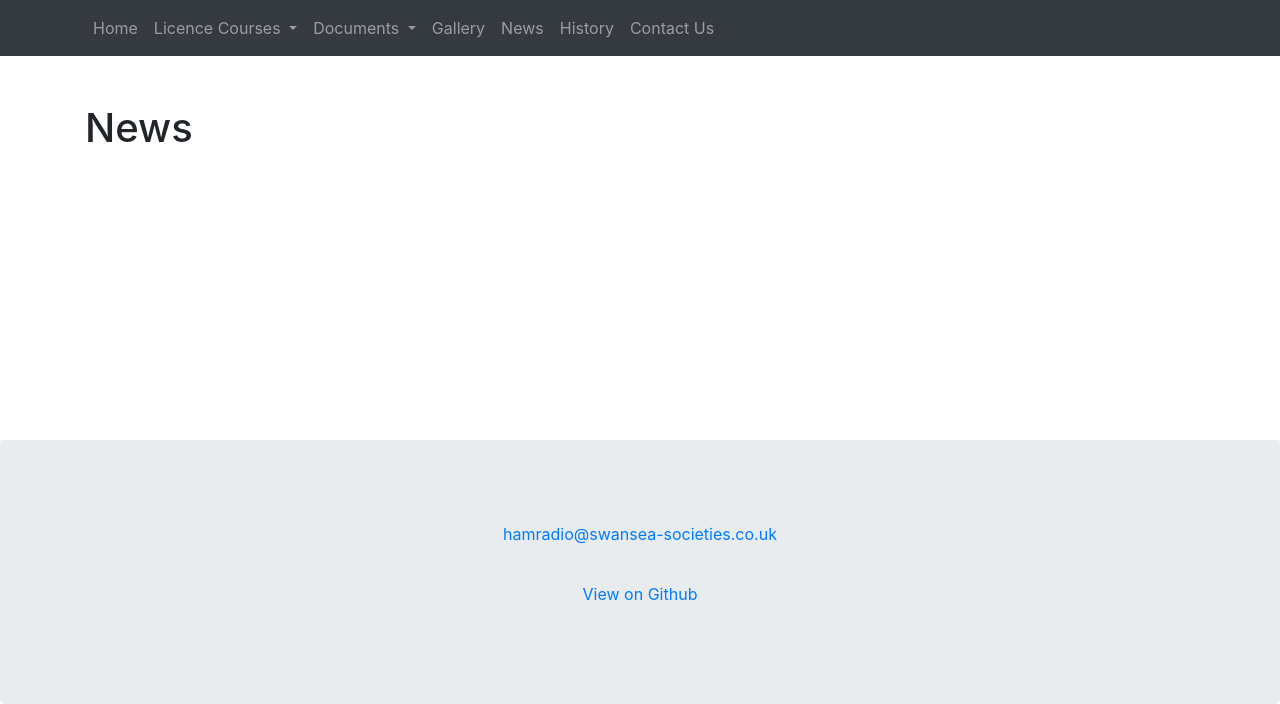
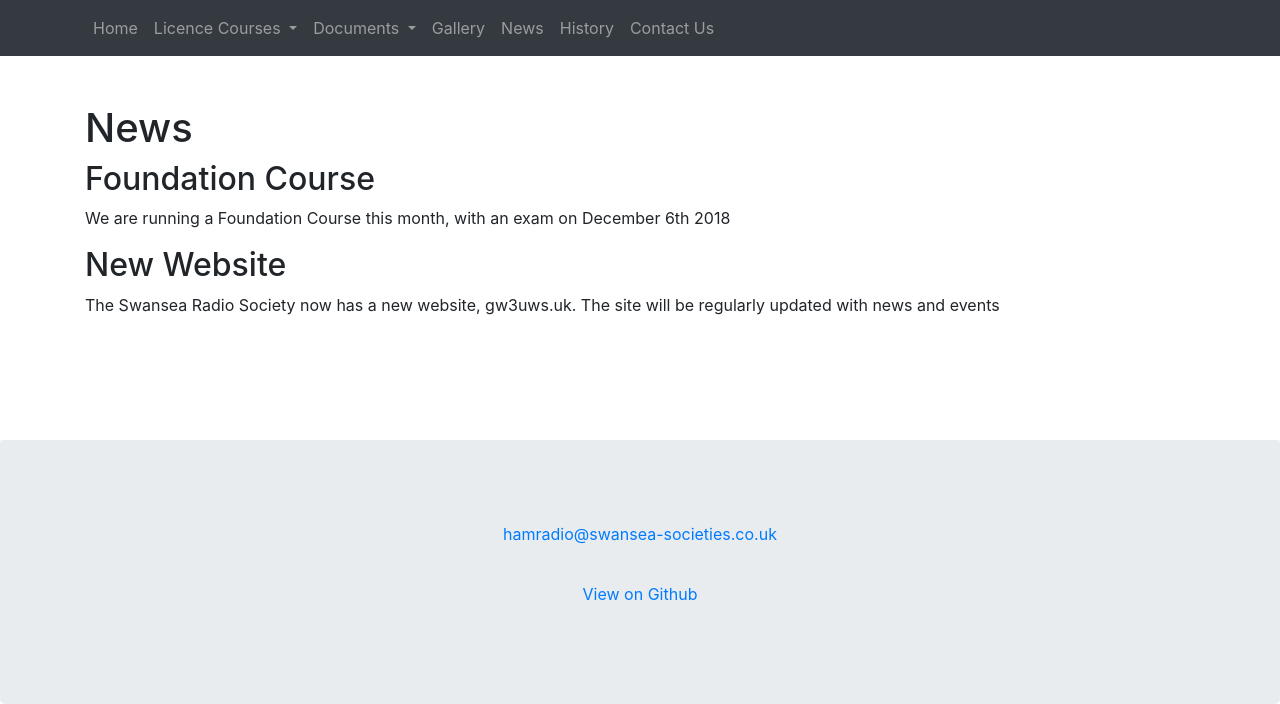
Before and after one commit to gw3uws/gw3uws.uk, a Jekyll site: the page built from news.md, in a window 1280 px wide. Shown: the part 400-1104 px from the top of the page. Built offline with Jekyll 4.4.1, drawn with Linux system fonts in a browser that asks for light colours; our own code applies the rules of GitHub Pages for plain Markdown files.

Commit message:
Update news.md

```diff
--- a/news.md
+++ b/news.md
@@ -1,3 +1,10 @@
 ---
 title: News
 ---
+
+## Foundation Course
+We are running a Foundation Course this month, with an exam on December 6th 2018
+
+
+## New Website
+The Swansea Radio Society now has a new website, gw3uws.uk. The site will be regularly updated with news and events
```
